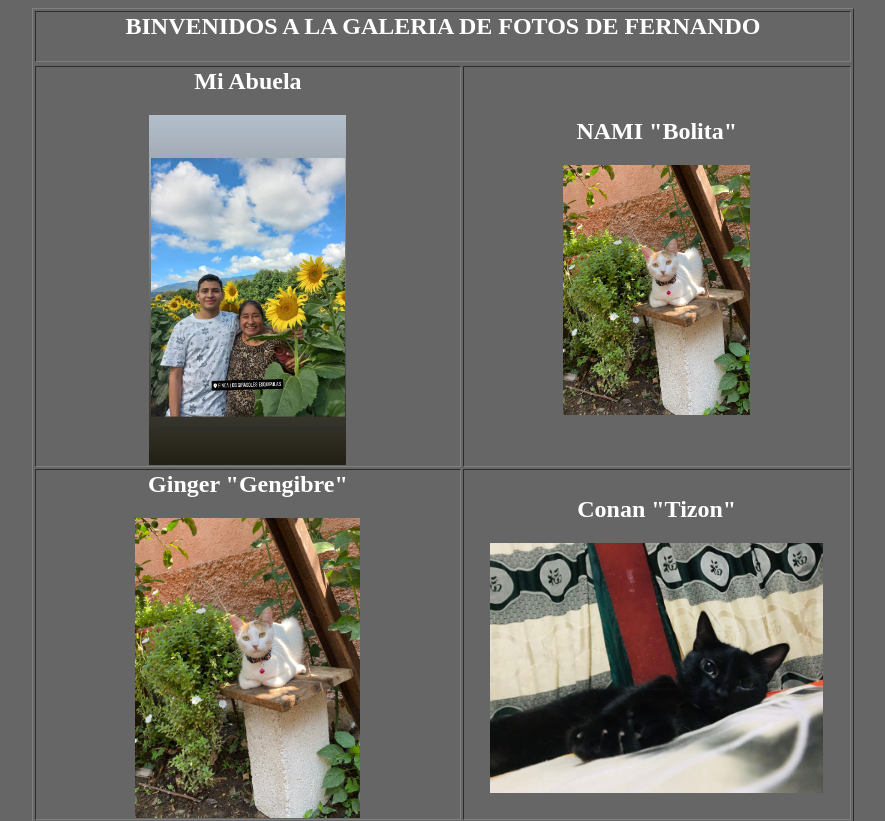
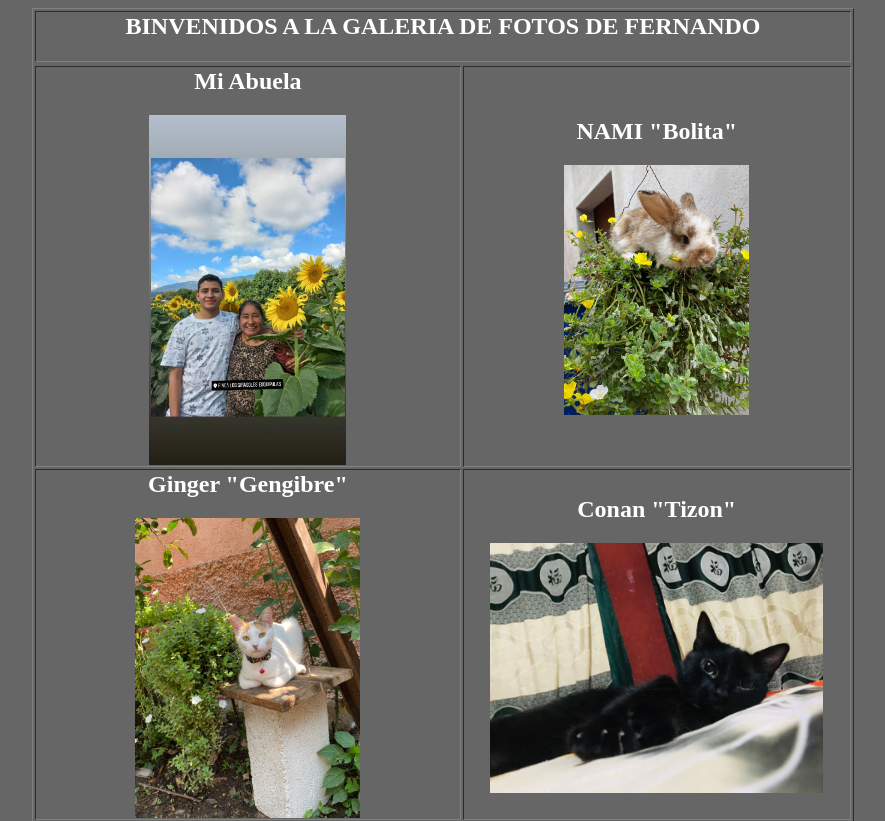
Before and after one commit to IngMandarina/15902317519., a plain HTML site: page Galeria.HTML in a window 1280 px wide. Shown: the top 821 px of the page, without its empty margins (197-1082 px from the left). Drawn offline with Linux system fonts and the light colour scheme.

Commit message:
Galeria.HTML

```diff
--- a/Galeria.HTML
+++ b/Galeria.HTML
@@ -19,7 +19,7 @@
         <TH align = CENTER COLSPAN = 2><H2><CENTER> BINVENIDOS A LA GALERIA DE FOTOS DE FERNANDO  </CENTER></H2></TH>
         <TR></TR>
         <TH align = CENTER <B><H2> Mi Abuela </H2></B><IMG SRC="Fotos/img1.jpg" HEIGHT= "350" ALLIGN="LEFT">
-        <TH align = CENTER <B><H2> NAMI "Bolita" </H2></B><IMG SRC="Fotos/img4.jpg" HEIGHT= "250" ALLIGN="LEFT">
+        <TH align = CENTER <B><H2> NAMI "Bolita" </H2></B><IMG SRC="Fotos/img3.jpg" HEIGHT= "250" ALLIGN="LEFT">
         </TH></TR>
         <TR>
             <TH align = CENTER <B><H2> Ginger "Gengibre" </H2></B><IMG SRC="Fotos/img4.jpg" HEIGHT= "300" ALLIGN="LEFT">
```
